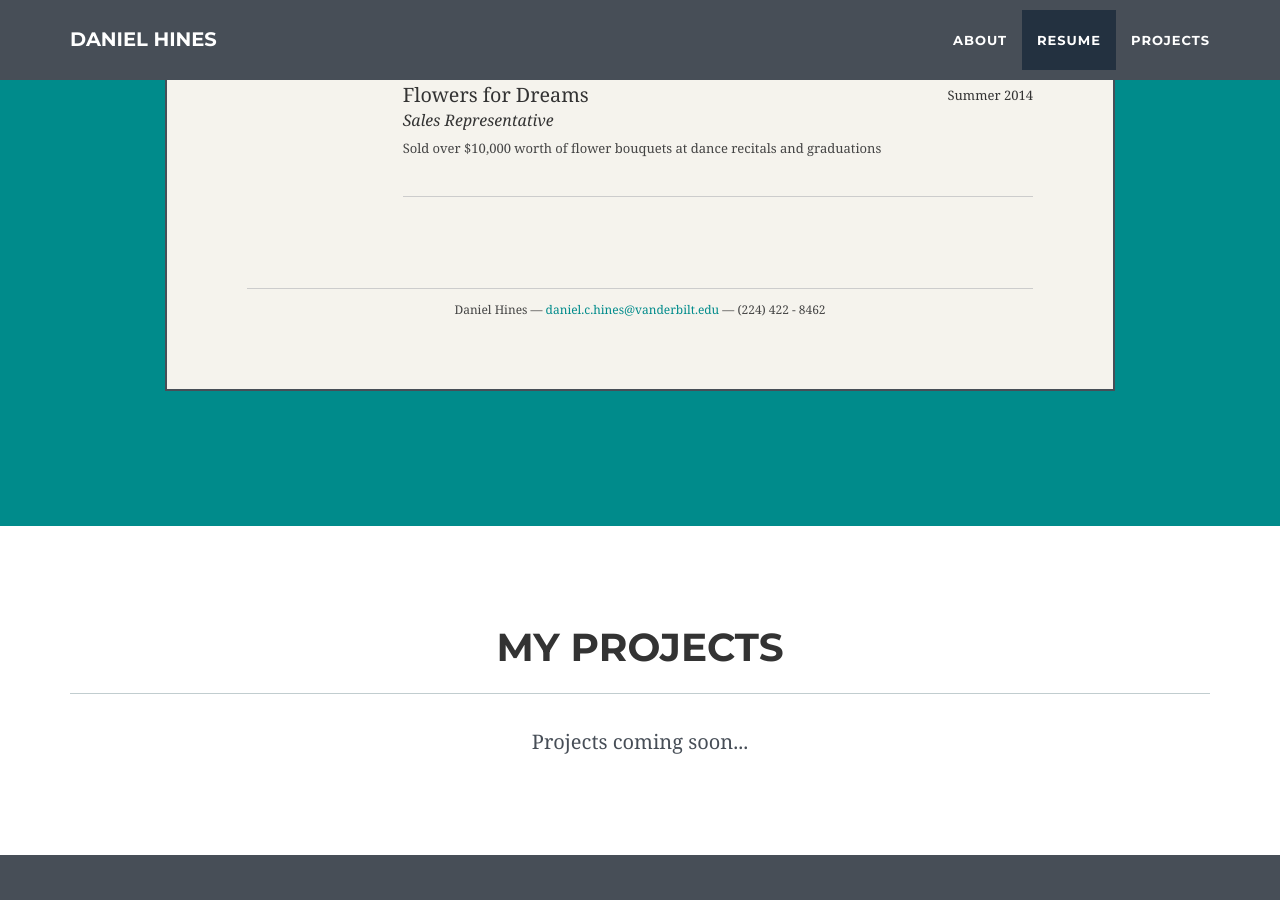
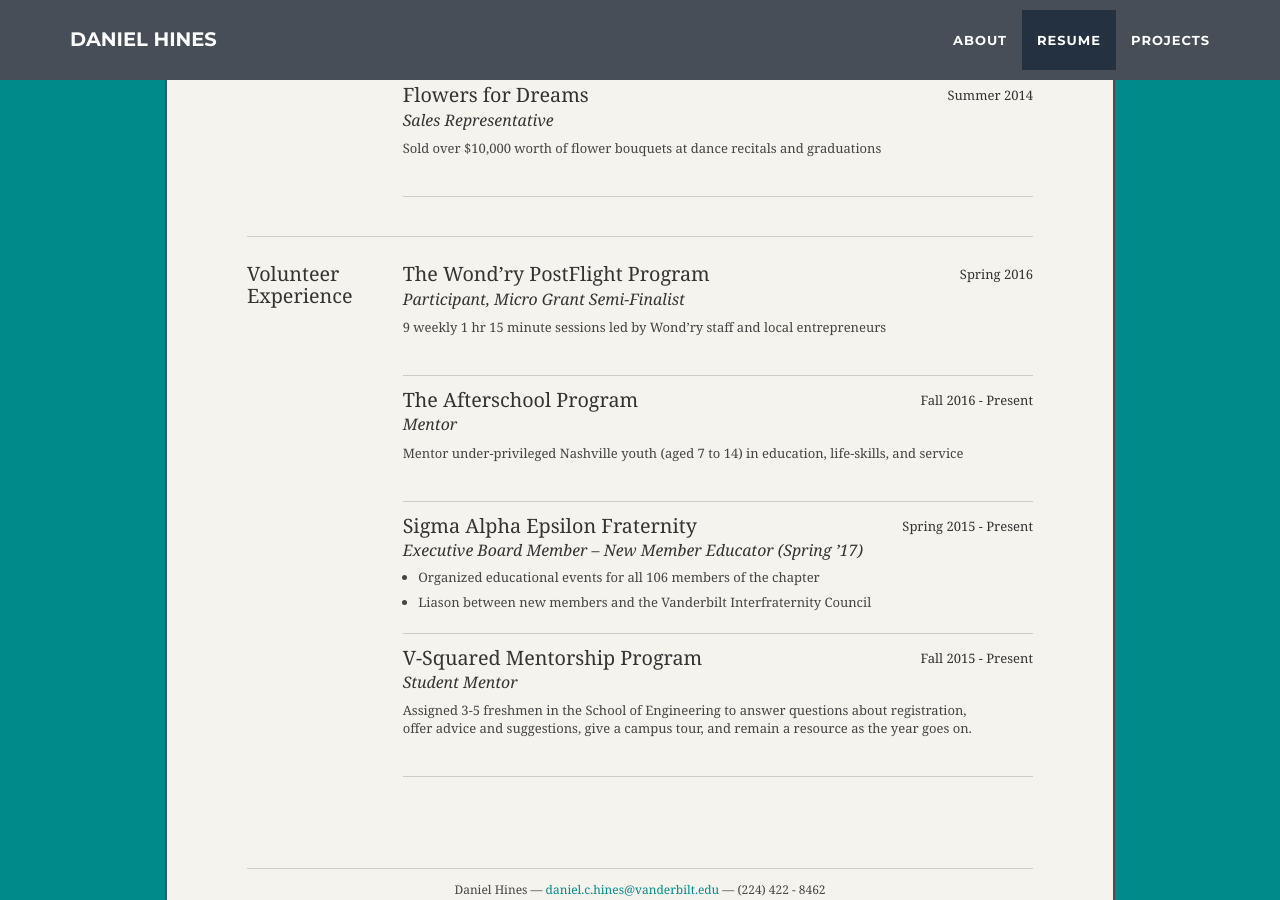
Before and after one commit to danielchines/danielchines.github.io, a Jekyll site: the page built from index.html, in a window 1280 px wide and 900 px high, scrolled down 2811 px. Built offline with Jekyll 4.4.1, drawn with Linux system fonts in a browser that asks for light colours.

Commit message:
Update resume.html

```diff
--- a/_includes/resume.html
+++ b/_includes/resume.html
@@ -132,7 +132,7 @@
 						</div>
 					</div><!--// .yui-gf-->
 
-					<div class="yui-gf last">
+					<div class="yui-gf">
 						<div class="yui-u first">
 							<h2>Experience</h2>
 						</div><!--// .yui-u -->
@@ -162,6 +162,41 @@
 						</div><!--// .yui-u -->
 					</div><!--// .yui-gf -->
 
+					<div class="yui-gf last">
+						<div class="yui-u first">
+							<h2>Volunteer Experience</h2>
+						</div><!--// .yui-u -->
+<!-- 						Add Menud -->
+						<div class="yui-u">
+							<div class="job">
+								<h2>The Wond’ry PostFlight Program</h2>
+								<h3>Participant, Micro Grant Semi-Finalist</h3>
+								<h4>Spring 2016</h4>
+								<p class="resume">9 weekly 1 hr 15 minute sessions led by Wond’ry staff and local entrepreneurs</p>
+							</div>
+							<div class="job">
+								<h2>The Afterschool Program</h2>
+								<h3>Mentor</h3>
+								<h4>Fall 2016 - Present</h4>
+								<p class="resume">Mentor under-privileged Nashville youth (aged 7 to 14) in education, life-skills, and service</p>
+							</div>
+							<div class="job">
+								<h2>Sigma Alpha Epsilon Fraternity</h2>
+								<h3>Executive Board Member – New Member Educator  (Spring ’17)</h3>
+								<h4>Spring 2015 - Present</h4>
+								<ul>
+									<li class="job">Organized educational events for all 106 members of the chapter</li>
+									<li class="job last">Liason between new members and the Vanderbilt Interfraternity Council</li>
+								</ul>
+							</div>
+							<div class="job last">
+								<h2>V-Squared Mentorship Program </h2>
+								<h3>Student Mentor</h3>
+								<h4>Fall 2015 - Present</h4>
+								<p class="resume">Assigned 3-5 freshmen in the School of Engineering to answer questions about registration, offer advice and suggestions, give a campus tour, and remain a resource as the year goes on.</p>
+							</div>
+						</div><!--// .yui-u -->
+					</div><!--// .yui-gf -->
 				</div><!--// .yui-b -->
 			</div><!--// yui-main -->
 		</div><!--// bd -->
```
